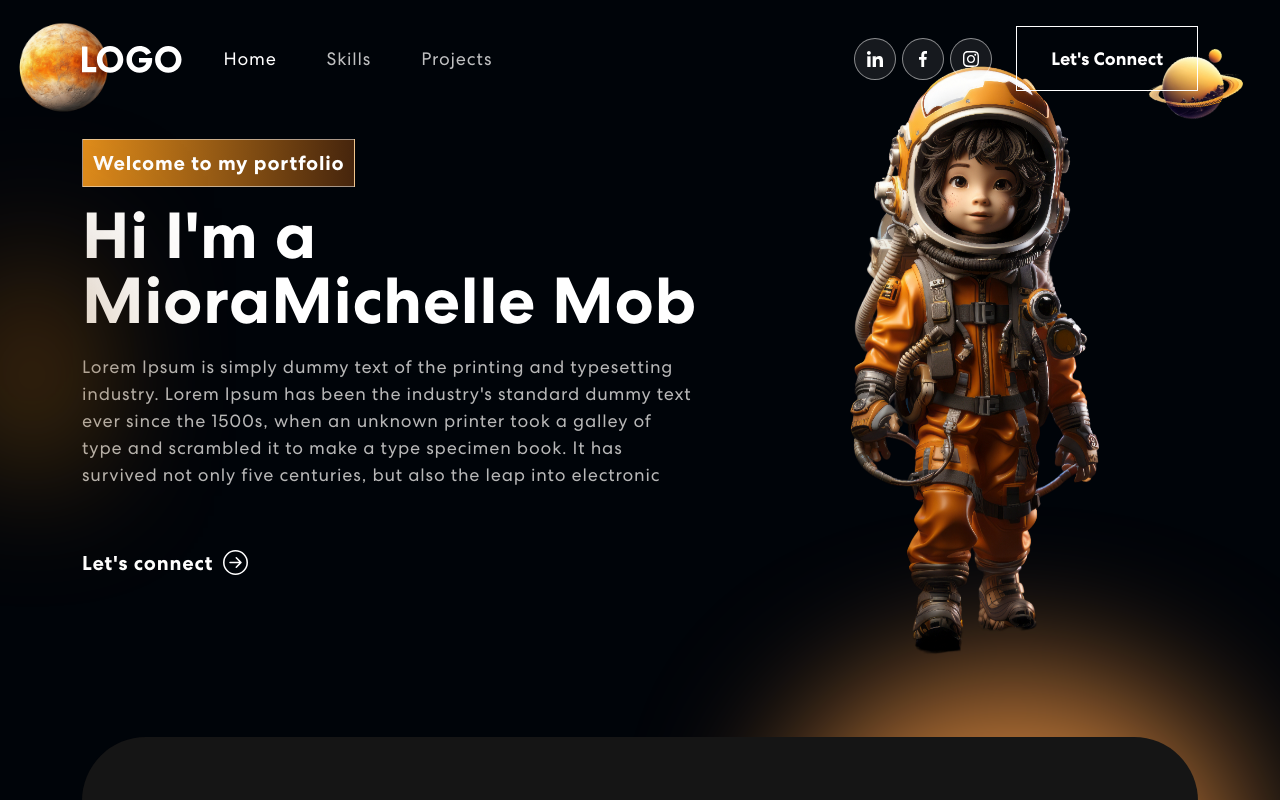
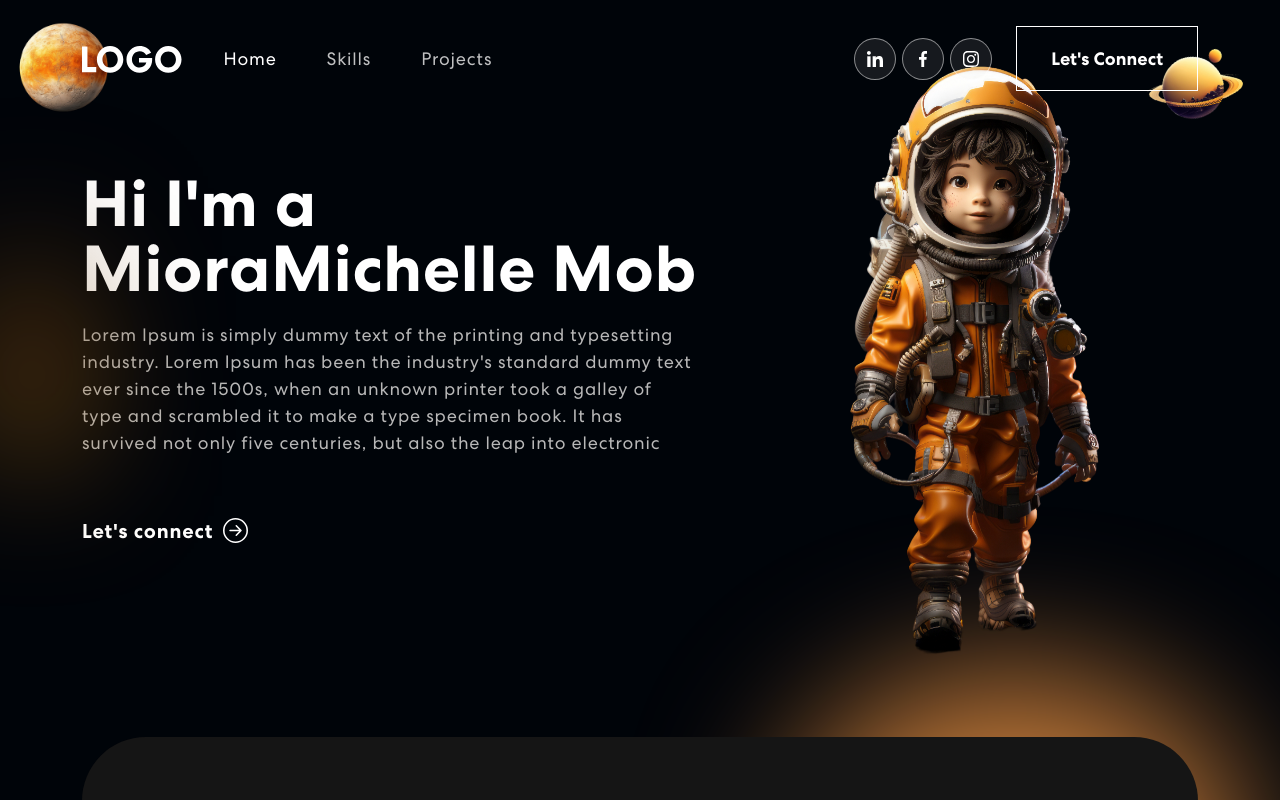
Before and after one commit to MioraMichellee/portfolio, a React (Create React App) app: page / in a window 1280 px wide. Shown: the top 800 px of the page. Built offline with nearby package versions, Linux system fonts and the light colour scheme.

Commit message:
it's a test for the CI CD

```diff
--- a/src/components/Banner.js
+++ b/src/components/Banner.js
@@ -54,7 +54,7 @@ export const Banner = () => {
             <Container>
                 <Row className="align-items-center">
                     <Col xs={12} md={6} xl={7}>
-                        <span className="tagline">Welcome to my portfolio</span>
+                        {/* <span className="tagline">Welcome to my portfolio</span> */}
                         <h1>{"Hi I'm a MioraMichelle "} <span className="warp">{text}</span></h1>
                         <p>Lorem Ipsum is simply dummy text of the printing and typesetting industry. Lorem Ipsum has been the industry's standard dummy text ever since the 1500s, when an unknown printer took a galley of type and scrambled it to make a type specimen book. It has survived not only five centuries, but also the leap into electronic</p>
                         <button onClick={()=>console.log('CONNECT')}>Let's connect<ArrowRightCircle size={25}/></button>
```
